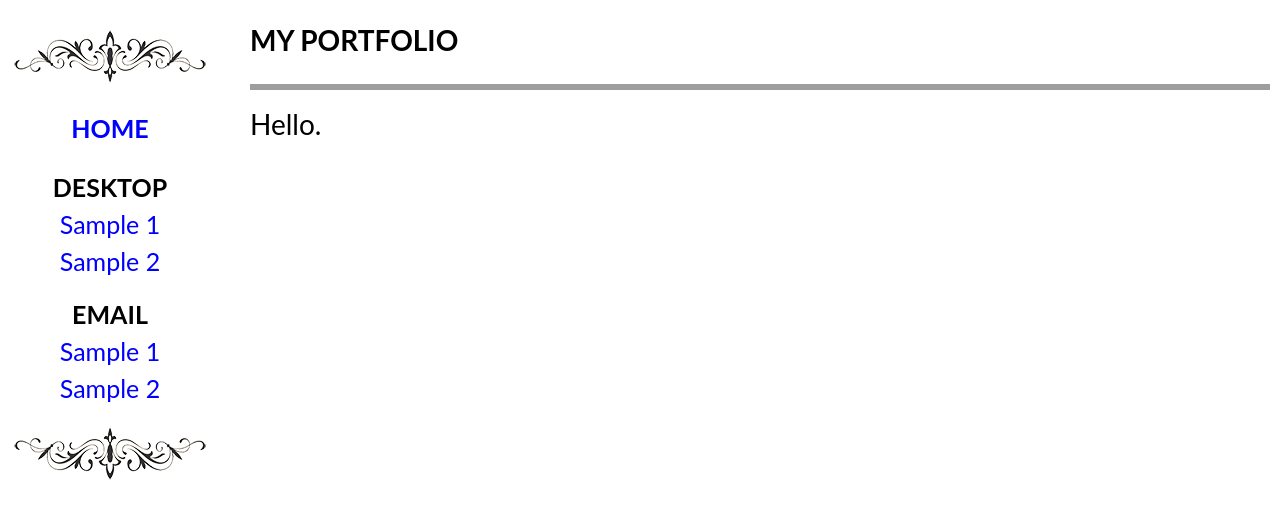
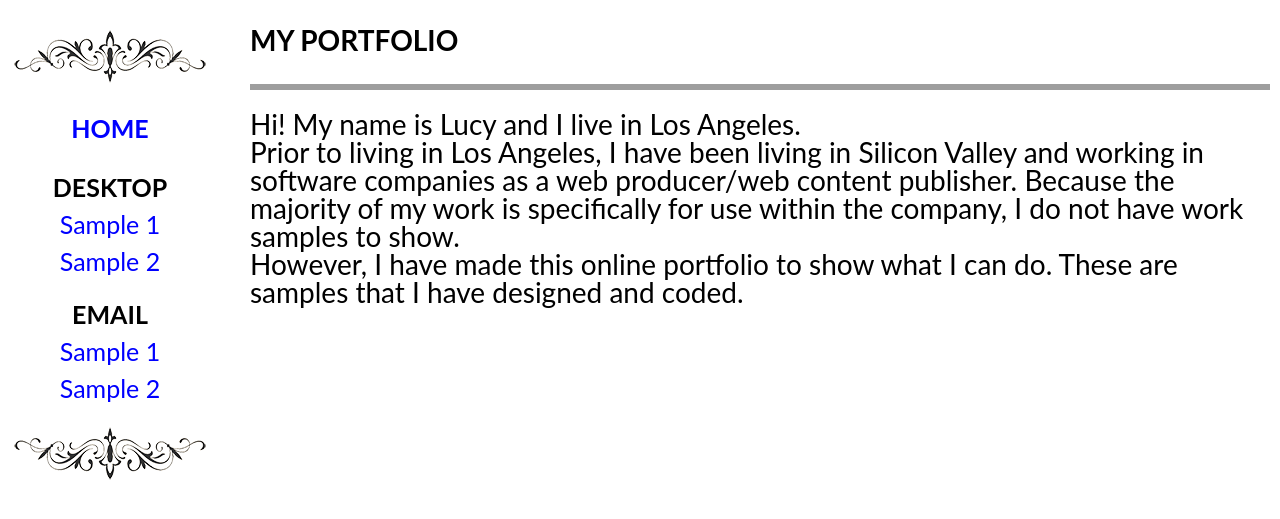
Before and after one commit to nuumu/nuumu.github.io, a Jekyll site: the page built from index.html, in a window 1280 px wide. Shown: the top 519 px of the page. Built offline with Jekyll 4.4.1, drawn with Linux system fonts in a browser that asks for light colours.

Commit message:
Update index.html

```diff
--- a/index.html
+++ b/index.html
@@ -10,4 +10,8 @@ if( screen.width <= 480 ) {
 
 <h4>MY PORTFOLIO</h4>
 <p class="line"></p>
-Hello.
+<p>Hi! My name is Lucy and I live in Los Angeles.</p>
+
+<p>Prior to living in Los Angeles, I have been living in Silicon Valley and working in software companies as a web producer/web content publisher. Because the majority of my work is specifically for use within the company, I do not have work samples to show.</p>
+
+<p>However, I have made this online portfolio to show what I can do. These are samples that I have designed and coded.</p>
```
